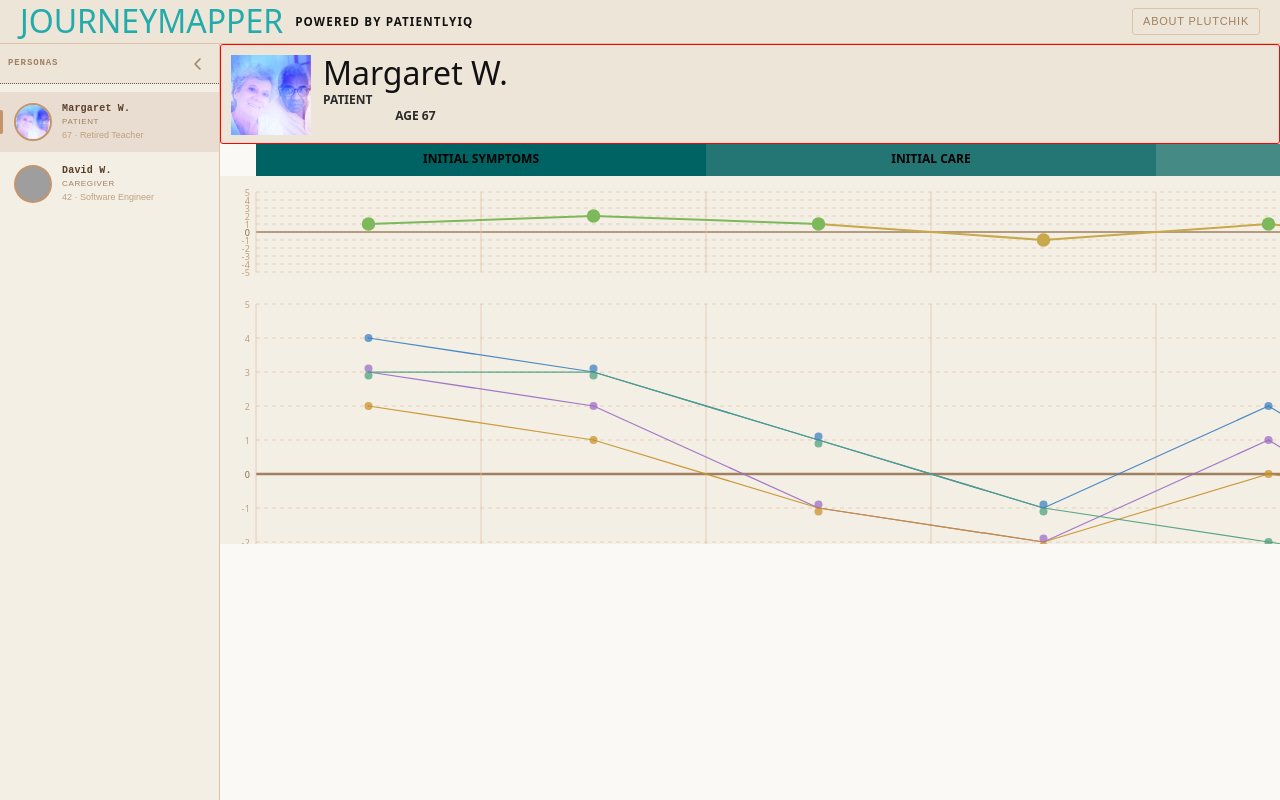
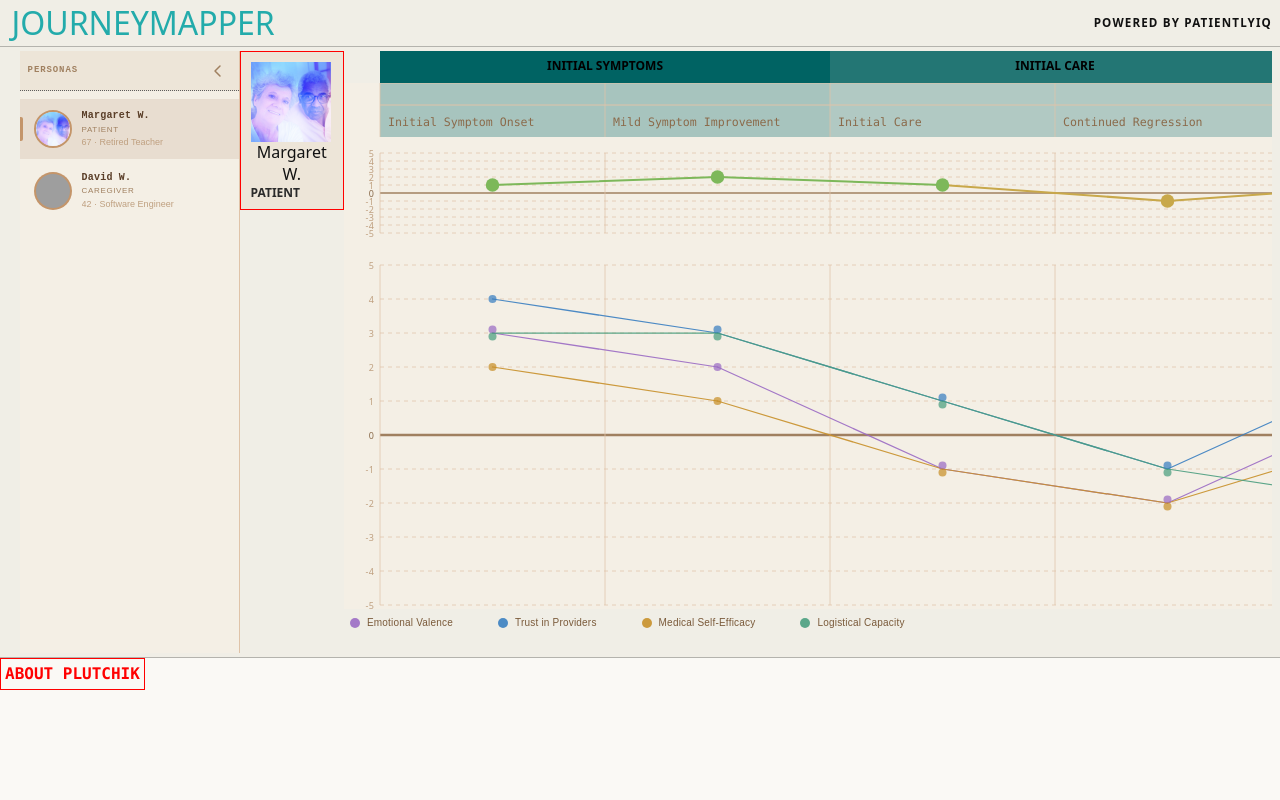
Before and after one commit to saehyunjun/JourneyMapper, a SvelteKit app: page /journeymap in a window 1280 px wide. Built offline with nearby package versions, Linux system fonts and the light colour scheme; grey boxes are pictures that could not be loaded.

Commit message:
Removed zoom

```diff
--- a/src/app.css
+++ b/src/app.css
@@ -250,10 +250,10 @@
   .card {
     background: var(--card);
     border: 1px solid var(--red);
-    border-radius: 3px;
     padding: 10px 10px 8px;
     display: flex;
-    flex-direction: row;
+    flex-direction: column;
+    justify-content: left;
     cursor: pointer;
     flex-grow: 0;
     gap: 6px;
--- a/src/lib/journeymapper2/PersonaProfileCard.svelte
+++ b/src/lib/journeymapper2/PersonaProfileCard.svelte
@@ -17,14 +17,14 @@
     on:click={onClick}
     aria-label="Open {personaProfile.name} persona profile"
   >
-    <div class="persona-profile-card__content">
+    <div class="flex flex-col w-full h-full">
       <!-- Photo / fallback initials -->
       <div class="persona-profile-card__photo">
         {#if !imgError}
           <img
             src="/assets/profiles/{personaProfile.imageFile}"
             alt={personaProfile.name}
-            class="persona-profile-card__img"
+            class="w-22 "
             on:error={() => (imgError = true)}
           />
         {:else}
@@ -33,20 +33,13 @@
       </div>
   <div class = "CardContent">
       <!-- Name -->
-      <span class="jm-title">{personaProfile.name}</span>
+      <span class="h-small">{personaProfile.name}</span>
 
       <!-- Role -->
       <div class="jm-metric-row">
         <span class = "jm-label">{personaProfile.role}</span>
       </div>
 
-      <!-- Quick-look fields -->
-      {#each [['Age', personaProfile.age]] as [key, val]}
-        <div class="jm-label">
-          <span class="">{key}</span>
-          <span class="">{val}</span>
-        </div>
-      {/each}
     </div>
     </div>
   </button>
--- a/src/routes/journeymap/+page.svelte
+++ b/src/routes/journeymap/+page.svelte
@@ -13,12 +13,11 @@
   import PersonaDetailContent from '$lib/journeymapper2/PersonaDetailContent.svelte';
   import PersonaSelectorSidebar from '$lib/journeymapper2/PersonaSelectorSidebar.svelte';
   import PersonaProfileCard   from '$lib/journeymapper2/PersonaProfileCard.svelte';
-  import JourneyInfoSources from '$lib/journeymapper2/JourneyInfoSources.svelte';
-
-
   import { STEP_WIDTH, LEFT_AXIS_WIDTH, valueToY } from '$lib/journeymapper2/journeyConfig.js';
   import { selectedIndex, zoomedIndex } from '$lib/journeymapper2/journeyStore.js';
+
   import personaFile from '$lib/journeymapper2/journeyPersonas.json';
+
 
   const { metrics, personas } = personaFile;
 
@@ -26,8 +25,9 @@
   const experienceWheels = personaFile.experienceWheels ?? {};
 
   // ── Active persona ────────────────────────────────────────────────────
+
+
   let activePersonaId = personas[0].id;
-
   /** @type {any} */
   $: activePersona = personas.find((p) => p.id === activePersonaId) ?? personas?.[0] ?? null;
 
@@ -74,9 +74,13 @@
   let drawerMode = null;
   $: drawerOpen = drawerMode !== null;
 
-  // True when the user is interacting with the main timeline
+
+  // ── Timeline active state (collapses persona sidebar) ────────────────────
+  // True when the user is interacting with the main timeline (step selected or drawer open)
   $: timelineActive = $selectedIndex >= 0 || drawerOpen;
 
+  // Auto-open step drawer when a step is selected
+  $: if ($selectedIndex >= 0 && drawerMode !== 'step') drawerMode = 'step';
   function handlePersonaSelect(event) {
     switchPersona(event.detail.id);
   }
@@ -85,7 +89,6 @@
   function switchPersona(id) {
     activePersonaId = id;
     selectedIndex.set(-1);
-    zoomedIndex.set(-1);
     if (drawerMode === 'step') drawerMode = null;
   }
 
@@ -97,7 +100,6 @@
   function handleDrawerClose() {
     drawerMode = null;
     selectedIndex.set(-1);
-    zoomedIndex.set(-1);
   }
 
   $: drawerEyebrow =
@@ -116,68 +118,23 @@
   /** @type {HTMLDivElement | null} */
   let scrollEl = null;
 
-  // ── Zoom: smooth-scroll + scale around the active step ──────────────────
-  let zoomScale = 1;
-  /** @type {string} */
-  let zoomOriginX = '70%';
 
-  $: {
-    if ($zoomedIndex >= 0 && scrollEl) {
-      const stepCenterX = LEFT_AXIS_WIDTH + $zoomedIndex * STEP_WIDTH + STEP_WIDTH / 2;
-      const containerWidth = scrollEl.clientWidth;
-      scrollEl.scrollTo({ left: Math.max(0, stepCenterX - containerWidth / 3), behavior: 'smooth' });
-      zoomScale = 1.28;
-      zoomOriginX = `${stepCenterX}px`;
-    } else {
-      zoomScale = 1;
-      zoomOriginX = '50%';
-    }
-  }
-
-  /** Handles the openDrawer event dispatched by chart components on second click */
-  function handleOpenDrawer(/** @type {CustomEvent} */ e) {
-    const idx = e?.detail?.index ?? $zoomedIndex;
-    selectedIndex.set(idx);
-    drawerMode = 'step';
-  }
-
-  /** Escape: first press clears zoom, second press closes drawer */
-  function handleGlobalKeydown(/** @type {KeyboardEvent} */ e) {
-    if (e.key === 'Escape') {
-      if (drawerMode) {
-        drawerMode = null;
-        selectedIndex.set(-1);
-        zoomedIndex.set(-1);
-      } else if ($zoomedIndex >= 0) {
-        zoomedIndex.set(-1);
-        selectedIndex.set(-1);
-      }
-    }
-  }
 </script>
-
-<svelte:window on:keydown={handleGlobalKeydown} />
 
 <div class="journey-wrapper">
 
-  <!-- ── Title bar ────────────────────────────────────────────────────── -->
-  <div class="title-bar">
+  <!-- ── Nav bar ──────────────────────────────────────────────────────── -->
+  <div class="title-bar flex flex-row min-w-full">
   <span class="h3 heading blue">JourneyMapper</span>
   <span class="nav-title">Powered by PatientlyIQ</span>
-
-    <!-- Plutchik button lives in the nav bar, right-aligned -->
-    <div class="nav-right">
-      <button
-        class="plutchik-btn"
-        class:plutchik-btn--active={drawerMode === 'plutchik'}
-        on:click={() => { drawerMode = drawerMode === 'plutchik' ? null : 'plutchik'; selectedIndex.set(-1); }}
-      >
-        About Plutchik
-      </button>
-    </div>
   </div>
 
-  <!-- ── Body row: sidebar + main ─────────────────────────────────────── -->
+  <nav class="nav-bar">
+    <div class="nav-left">
+      <!-- Persona switcher tabs removed (moved to sidebar) -->
+    </div>
+
+  <!-- ── Body row: sidebar + main content ─────────────────────────────── -->
   <div class="journey-body">
 
     <!-- LEFT: Persona selector sidebar -->
@@ -188,30 +145,29 @@
       on:select={handlePersonaSelect}
     />
 
-    <!-- RIGHT: main content column -->
-    <div class="journey-main">
 
-      <!-- Persona profile strip -->
+      <!-- ── Persona Profile Card (extracted component) ──────────────── -->
+      <div class = "w-1/12">
       <PersonaProfileCard
         {personaProfile}
         isOpen={drawerMode === 'persona'}
         onClick={openPersonaDrawer}
       />
+      </div>
+    <!-- RIGHT: main content column -->
+    <div class="journey-main">
+
+
 
       <!-- ── Chart area ──────────────────────────────────────────────── -->
       <div class="journey-index">
-        <div class="chart-zoom-clip">
+        <div class="shared-scroll" bind:this={scrollEl}>
+          <JourneyStages data={journeyData} />
+          <JourneySteps data={journeyData} />
 
-          <!-- BUG FIX: shared-scroll properly wraps ALL chart children -->
-          <div
-            class="shared-scroll"
-            bind:this={scrollEl}
-            style="transform: scale({zoomScale}); transform-origin: {zoomOriginX} center; transition: transform 380ms cubic-bezier(0.34, 1.2, 0.64, 1);"
-          >
-            <JourneyStages data={journeyData} />
-            <JourneySentiment data={journeyData} on:openDrawer={handleOpenDrawer} />
+          <JourneySentiment data={journeyData} />
 
-            <JourneyGrid data={journeyData} on:openDrawer={handleOpenDrawer}>
+          <JourneyGrid data={journeyData}>
             {#each metrics as m}
               <JourneyLine  data={journeyData} metricKey={m.key} color={m.color} label={m.label} />
             {/each}
@@ -219,12 +175,7 @@
               <JourneyNodes data={journeyData} metricKey={m.key} color={m.color} offsets={nodeOffsets[mi]} />
             {/each}
           </JourneyGrid>
-
-            <JourneySteps data={journeyData} on:openDrawer={handleOpenDrawer} />
-
           <JourneyLegend items={metrics} />
-            <JourneyInfoSources data={journeyData} />
-
           <JourneyTooltip
             data={journeyData}
             metrics={metrics}
@@ -232,15 +183,13 @@
             stepWidth={STEP_WIDTH}
             axisWidth={LEFT_AXIS_WIDTH}
           />
-          </div><!-- end shared-scroll -->
+        </div>
+      </div>
 
-        </div><!-- end chart-zoom-clip -->
-      </div><!-- end journey-index -->
+    </div>
+  </div>
 
-    </div><!-- end journey-main -->
-  </div><!-- end journey-body -->
-
-</div><!-- end journey-wrapper -->
+</div>
 
 <!-- ── Shared drawer ──────────────────────────────────────────────────── -->
 <JourneyDrawer
@@ -305,53 +254,26 @@
     {/if}
   </svelte:fragment>
 </JourneyDrawer>
+<button
+class="nav-btn"
+class:plutchik-btn--active={drawerMode === 'plutchik'}
+on:click={() => { drawerMode = drawerMode === 'plutchik' ? null : 'plutchik'; selectedIndex.set(-1); }}
+>
+About Plutchik
+</button>
+
 
 <style>
+
   :global(body) { background: #FAF9F5; margin: 0; padding: 0; }
 
-  /* ── Wrapper ────────────────────────────────────────────────────────── */
   .journey-wrapper {
     display: flex;
     flex-direction: column;
-    height: 100vh;
+    height: 100%;
   }
 
-  /* ── Title bar ──────────────────────────────────────────────────────── */
-  .title-bar {
-    display: flex;
-    align-items: center;
-    gap: 12px;
-    padding: 0 20px;
-    height: 44px;
-    background: #EDE5D8;
-    border-bottom: 1px solid #DFC3A8;
-    flex-shrink: 0;
-  }
-
-  .nav-right {
-    margin-left: auto;
-  }
-
-  .plutchik-btn {
-    font-family: 'DM Sans', sans-serif;
-    font-size: 11px;
-    font-weight: 500;
-    color: #A08060;
-    background: none;
-    border: 1px solid #DFC3A8;
-    border-radius: 3px;
-    padding: 5px 10px;
-    cursor: pointer;
-    transition: background 0.14s, color 0.14s;
-  }
-
-  .plutchik-btn:hover,
-  .plutchik-btn--active {
-    background: #DFC3A8;
-    color: #5A3E28;
-  }
-
-  /* ── Body row ───────────────────────────────────────────────────────── */
+  /* ── Body row ─────────────────────────────────────────────────────── */
   .journey-body {
     display: flex;
     flex-direction: row;
@@ -360,40 +282,4 @@
     min-height: 0;
   }
 
-  /* ── Main column ────────────────────────────────────────────────────── */
-  .journey-main {
-    display: flex;
-    flex-direction: column;
-    flex: 1;
-    min-width: 0;
-    overflow: hidden;
-  }
-
-  /* ── Chart area ─────────────────────────────────────────────────────── */
-  .journey-index {
-    flex: 1;
-    display: flex;
-    flex-direction: column;
-    min-height: 0;
-    overflow: hidden;
-  }
-
-  .chart-zoom-clip {
-    flex: 1;
-    overflow: hidden;
-    position: relative;
-  }
-
-  .shared-scroll {
-    overflow-x: auto;
-    overflow-y: visible;
-    width: 100%;
-    height: 50vh;
-    /* transform applied inline via Svelte binding */
-  }
-
-  /* Scrollbar styling */
-  .shared-scroll::-webkit-scrollbar { height: 6px; }
-  .shared-scroll::-webkit-scrollbar-track { background: transparent; }
-  .shared-scroll::-webkit-scrollbar-thumb { background: #DFC3A8; border-radius: 3px; }
 </style>
```
Lines whose indentation alone changed are shown as unchanged.
